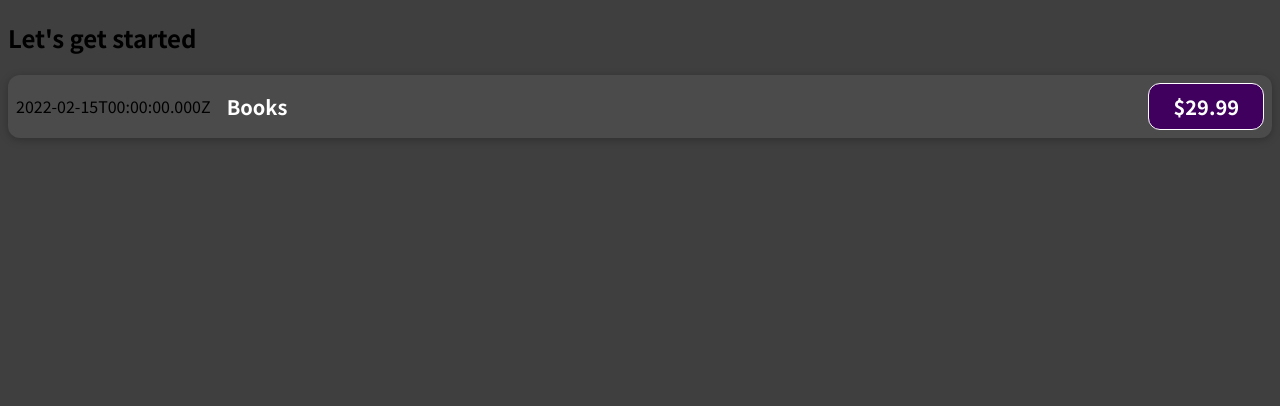
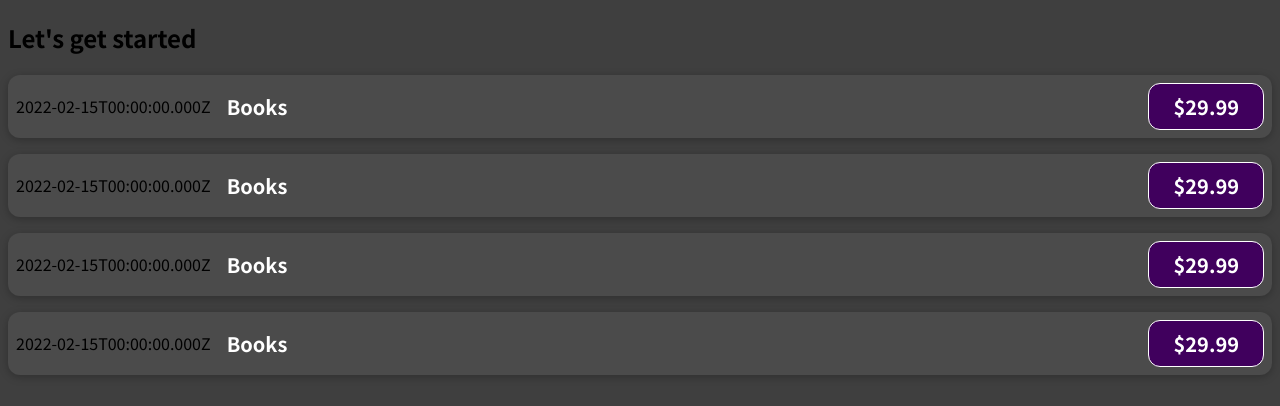
Before and after one commit to nayelipleskac/Complete-React-Course, a React (Create React App) app: page / in a window 1280 px wide. Shown: the top 406 px of the page. Built offline with nearby package versions, Linux system fonts and the light colour scheme.

Commit message:
passing date via props

```diff
--- a/src/App.js
+++ b/src/App.js
@@ -3,10 +3,37 @@
 import ExpenseItem from './compontents/ExpenseItem'
 
 function App() {
+
+  const expenses = [
+    {
+      id: 'e1',
+      title: 'Toilet Paper',
+      amount: 94.12,
+      date: new Date(2020, 7, 14),
+    },
+    { id: 'e2', title: 'New TV', amount: 799.49, date: new Date(2021, 2, 12) },
+    {
+      id: 'e3',
+      title: 'Car Insurance',
+      amount: 294.67,
+      date: new Date(2021, 2, 28),
+    },
+    {
+      id: 'e4',
+      title: 'New Desk (Wooden)',
+      amount: 450,
+      date: new Date(2021, 5, 12),
+    },
+  ];
+
   return (
     <div>
       <h2>Let's get started</h2>
-      <ExpenseItem></ExpenseItem>
+      <ExpenseItem title={expenses[0].title} amount={expenses[0].amount} date={expenses[0].date}></ExpenseItem>
+      <ExpenseItem title={expenses[1].title} amount={expenses[1].amount} date={expenses[1].date}></ExpenseItem>
+      <ExpenseItem title={expenses[2].title} amount={expenses[2].amount} date={expenses[2].date}></ExpenseItem>
+      <ExpenseItem title={expenses[3].title} amount={expenses[3].amount} date={expenses[3].date}></ExpenseItem>
+
     </div>
   );
 }
--- a/src/compontents/ExpenseItem.js
+++ b/src/compontents/ExpenseItem.js
@@ -2,7 +2,7 @@
 
 import './ExpenseItem.css';
 
-function ExpenseItem() {
+function ExpenseItem(props) {
     const expenseDate = new Date(2022, 1, 15);
     const expenseTitle = 'Books';
     const expenseAmount = 29.99;
```
